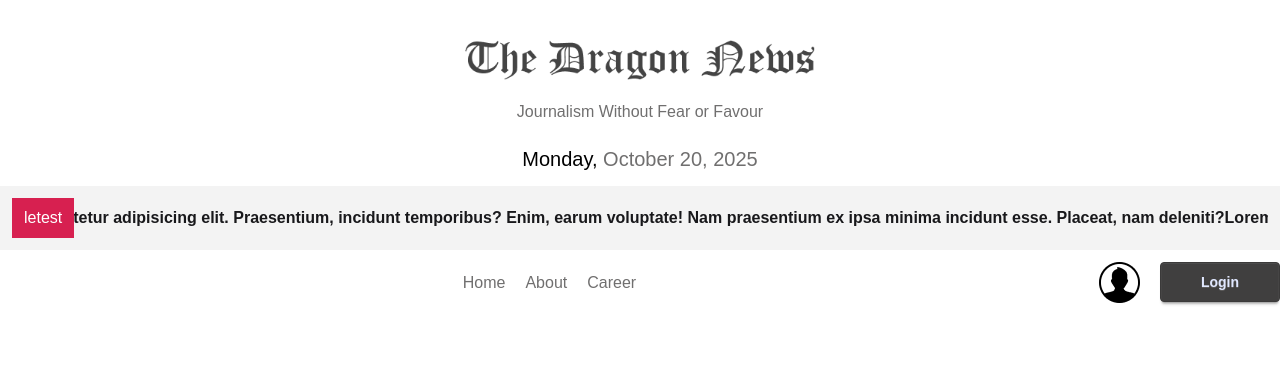
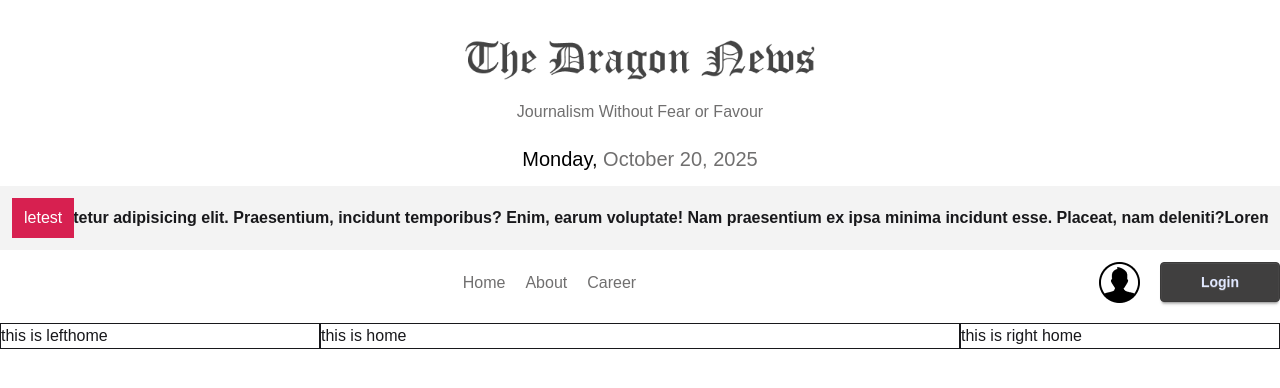
Before and after one commit to sodium000/News_portal, a React (Vite) app: page / in a window 1280 px wide. Shown: the top 388 px of the page. Built offline with nearby package versions, Linux system fonts and the light colour scheme.

Commit message:
make home structured

```diff
--- /dev/null
+++ b/src/component/Home/LeftHome.jsx
@@ -0,0 +1,11 @@
+import React from 'react';
+
+const LeftHome = () => {
+    return (
+        <div>
+            this is lefthome
+        </div>
+    );
+};
+
+export default LeftHome;
--- /dev/null
+++ b/src/component/Home/RightHome.jsx
@@ -0,0 +1,11 @@
+import React from 'react';
+
+const RightHome = () => {
+    return (
+        <div>
+            this is right home
+        </div>
+    );
+};
+
+export default RightHome;
--- a/src/layouts/HomeLayout.jsx
+++ b/src/layouts/HomeLayout.jsx
@@ -3,6 +3,8 @@ import { Outlet } from 'react-router';
 import Header from '../component/header';
 import LeatestNews from '../component/LeatestNews';
 import Navbar from '../component/Navbar';
+import LeftHome from '../component/Home/LeftHome';
+import RightHome from '../component/Home/RightHome';
 
 const HomeLayout = () => {
     return (
@@ -16,12 +18,16 @@ const HomeLayout = () => {
             <nav className='container mx-auto'>
                 <Navbar></Navbar>
             </nav>
-                <main>
-                    <section className='left-nav'></section>
-                    <section className='main'>
+                <main className='container mx-auto my-5 *:border grid grid-cols-12'>
+                    <aside className='col-span-3' >
+                        <LeftHome></LeftHome>
+                    </aside>
+                    <section className='main col-span-6'>
                         <Outlet></Outlet>
                     </section>
-                    <section className='right-nav'></section>
+                    <aside className='col-span-3'>
+                        <RightHome></RightHome>
+                    </aside>
                 </main>
 
         </div>
--- /dev/null
+++ b/src/pages/CategoryNews.jsx
@@ -0,0 +1,11 @@
+import React from 'react';
+
+const CategoryNews = () => {
+    return (
+        <div>
+            this is category
+        </div>
+    );
+};
+
+export default CategoryNews;
--- /dev/null
+++ b/src/pages/home.jsx
@@ -0,0 +1,11 @@
+import React from 'react';
+
+const home = () => {
+    return (
+        <div>
+            this is home
+        </div>
+    );
+};
+
+export default home;
--- a/src/routes/router.jsx
+++ b/src/routes/router.jsx
@@ -1,10 +1,22 @@
 import { createBrowserRouter } from "react-router";
 import HomeLayout from "../layouts/HomeLayout";
+import home from "../pages/home";
+import CategoryNews from "../pages/CategoryNews";
 
 const router = createBrowserRouter(
     [
     {    path : "/",
-        element : <HomeLayout></HomeLayout>
+        element : <HomeLayout></HomeLayout>,
+        children : [
+            {
+                path : "",
+                Component : home
+            },
+            {
+                path : "/category/:id",
+                element : <CategoryNews></CategoryNews>
+            }
+        ]
     },
     {    path : "/auth",
         element : <h2>authentication layout</h2>
```
